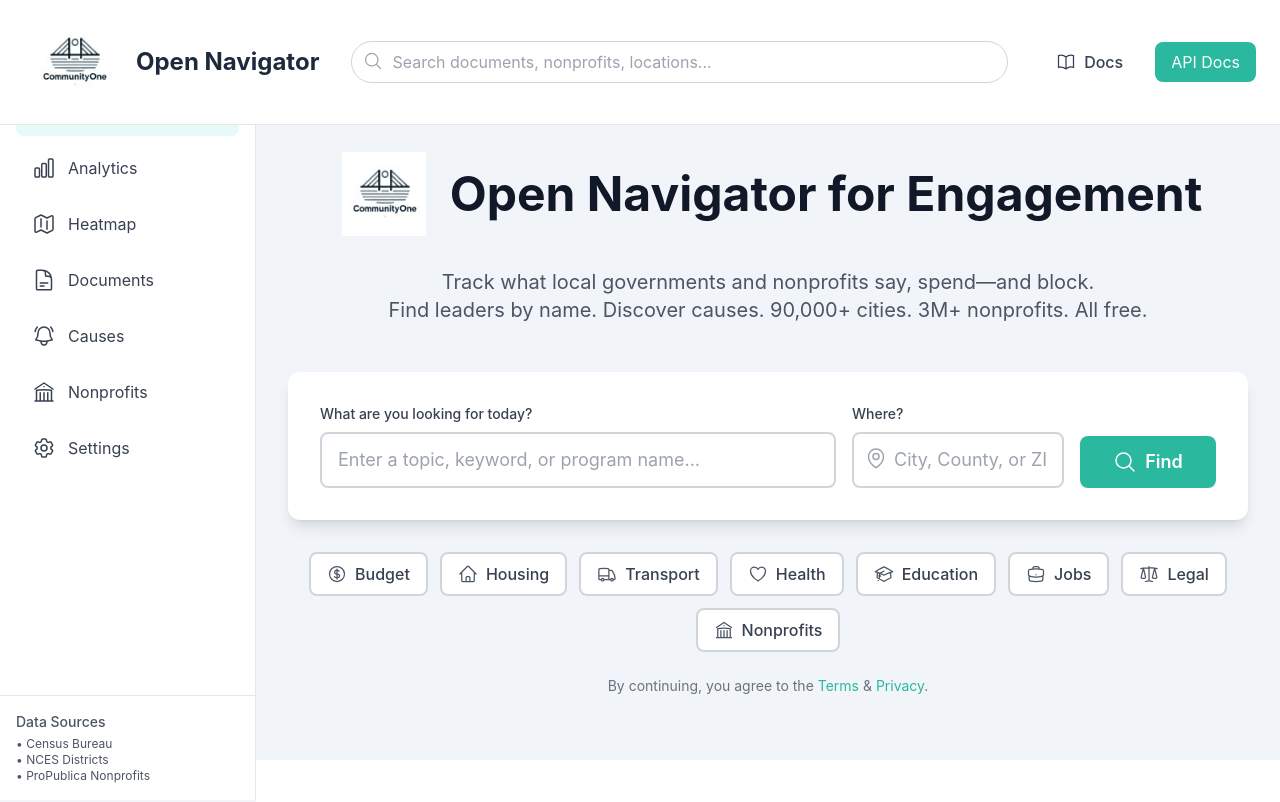
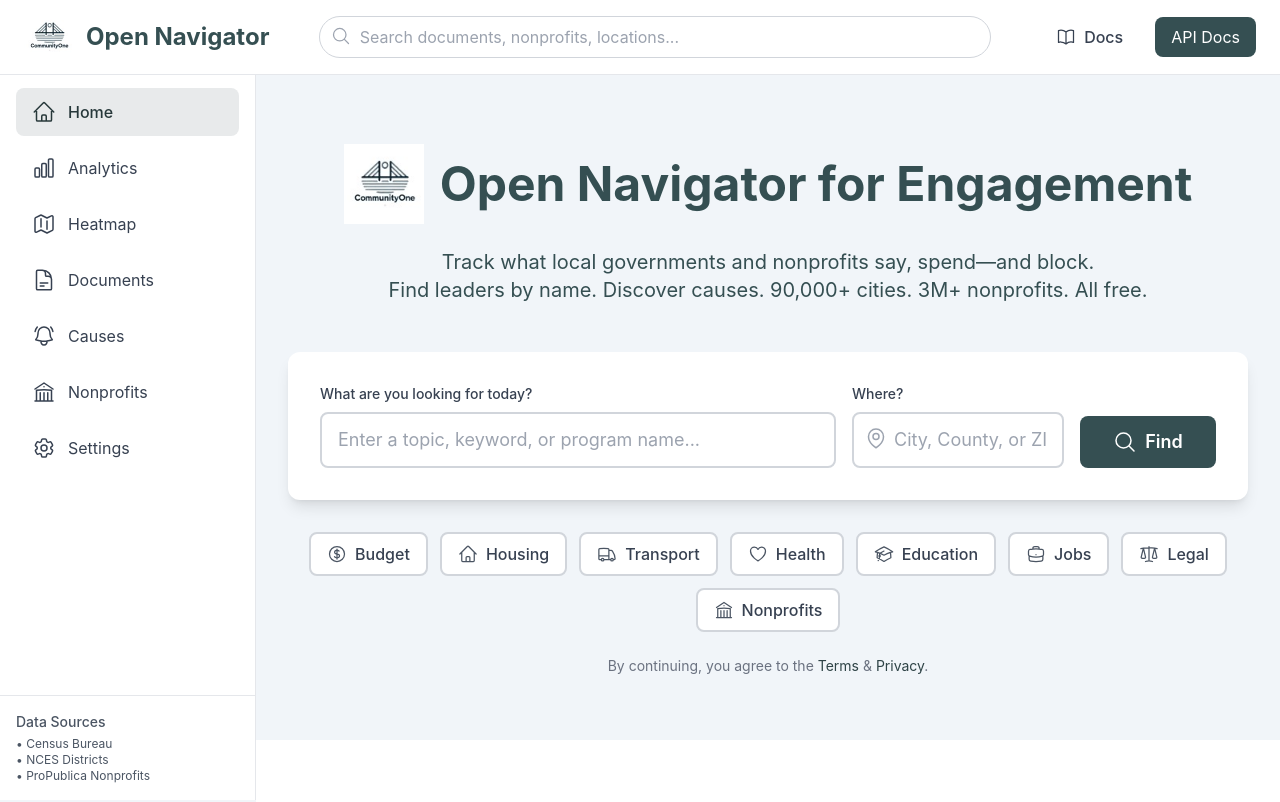
Before and after one commit to getcommunityone/open-navigator-for-engagement, a React (Vite) app in the folder frontend/: page / in a window 1280 px wide. Shown: the top 802 px of the page. Built offline with nearby package versions, Linux system fonts and the light colour scheme; the HTML template or start-up script is replaced by a standard one.

Commit message:
feat: Update color scheme and styles for consistency and improved aesthetics across components

```diff
--- a/frontend/src/components/Layout.tsx
+++ b/frontend/src/components/Layout.tsx
@@ -43,9 +43,9 @@
             <img
               src="/communityone_logo.jpg"
               alt="CommunityOne Logo"
-              style={{ height: '100px', background: 'transparent', padding: '0.5rem' }}
+              style={{ height: '50px' }}
             />
-            <h1 className="text-2xl font-bold text-neutral-600">
+            <h1 className="text-2xl font-bold" style={{ color: '#354F52' }}>
               Open Navigator
             </h1>
           </Link>
@@ -79,7 +79,10 @@
               href="http://localhost:8000/docs"
               target="_blank"
               rel="noopener noreferrer"
-              className="px-4 py-2 bg-primary-600 text-white rounded-lg hover:bg-primary-700 transition-colors"
+              className="px-4 py-2 text-white rounded-lg transition-colors"
+              style={{ backgroundColor: '#354F52' }}
+              onMouseEnter={(e) => e.currentTarget.style.backgroundColor = '#2e4346'}
+              onMouseLeave={(e) => e.currentTarget.style.backgroundColor = '#354F52'}
             >
               API Docs
             </a>
--- a/frontend/src/pages/Documents.tsx
+++ b/frontend/src/pages/Documents.tsx
@@ -72,7 +72,7 @@
               <MagnifyingGlassIcon className="absolute left-4 top-3.5 h-6 w-6 text-gray-400" />
               <button
                 type="submit"
-                className="absolute right-2 top-2 bg-primary-600 text-white px-6 py-2 rounded-md hover:bg-primary-700 transition-colors"
+                className="absolute right-2 top-2 bg-neutral-600 text-white px-6 py-2 rounded-md hover:bg-neutral-700 transition-colors"
               >
                 Search
               </button>
--- a/frontend/src/pages/Home.tsx
+++ b/frontend/src/pages/Home.tsx
@@ -62,13 +62,13 @@
             <img
               src="/communityone_logo.jpg"
               alt="CommunityOne Logo"
-              style={{ height: '100px', background: 'transparent', padding: '0.5rem' }}
+              style={{ height: '80px' }}
             />
-            <h1 className="text-5xl font-bold text-gray-900">
+            <h1 className="text-5xl font-bold" style={{ color: '#354F52' }}>
               Open Navigator for Engagement
             </h1>
           </div>
-          <p className="text-xl text-gray-600 mb-12 max-w-3xl mx-auto">
+          <p className="text-xl mb-12 max-w-3xl mx-auto" style={{ color: '#354F52' }}>
             Track what local governments and nonprofits say, spend—and block.
             <br />
             Find leaders by name. Discover causes. 90,000+ cities. 3M+ nonprofits. All free.
@@ -113,7 +113,10 @@
                 <div className="lg:col-span-2">
                   <button
                     type="submit"
-                    className="w-full bg-primary-600 text-white px-6 py-3 rounded-lg hover:bg-primary-700 transition-colors text-lg font-semibold flex items-center justify-center gap-2"
+                    className="w-full text-white px-6 py-3 rounded-lg transition-colors text-lg font-semibold flex items-center justify-center gap-2"
+                    style={{ backgroundColor: '#354F52' }}
+                    onMouseEnter={(e) => e.currentTarget.style.backgroundColor = '#2e4346'}
+                    onMouseLeave={(e) => e.currentTarget.style.backgroundColor = '#354F52'}
                   >
                     <MagnifyingGlassIcon className="h-6 w-6" />
                     Find
--- a/frontend/tailwind.config.js
+++ b/frontend/tailwind.config.js
@@ -8,22 +8,22 @@
     extend: {
       colors: {
         primary: {
-          50: '#e6fbf8',
-          100: '#b3f2e8',
-          500: '#34D4BF',
-          600: '#2AB89F',
-          700: '#239C85',
+          50: '#e8eaeb',
+          100: '#c5cace',
+          500: '#354F52',
+          600: '#2e4346',
+          700: '#27383a',
         },
         sky: {
-          50: '#e6fbf8',
-          100: '#b3f2e8',
-          500: '#34D4BF',
-          600: '#2AB89F',
-          700: '#239C85',
+          50: '#e8eaeb',
+          100: '#c5cace',
+          500: '#354F52',
+          600: '#2e4346',
+          700: '#27383a',
         },
         neutral: {
-          600: '#1E293B',
-          700: '#0f172a',
+          600: '#354F52',
+          700: '#2e4346',
         },
         slate: {
           500: '#64748B',
```
Also changed, not shown: 1 other file (tests, documents, lock files or other folders).
